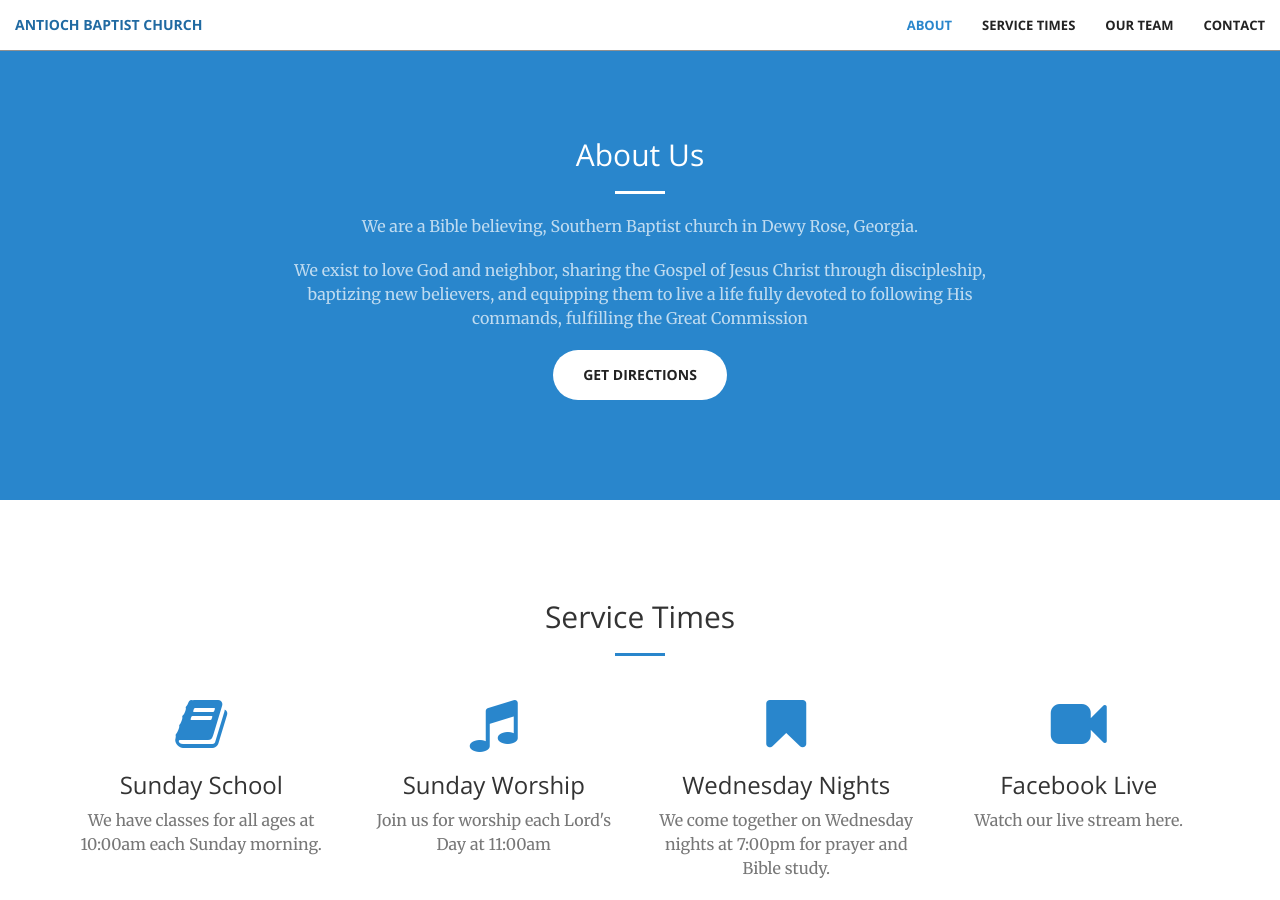
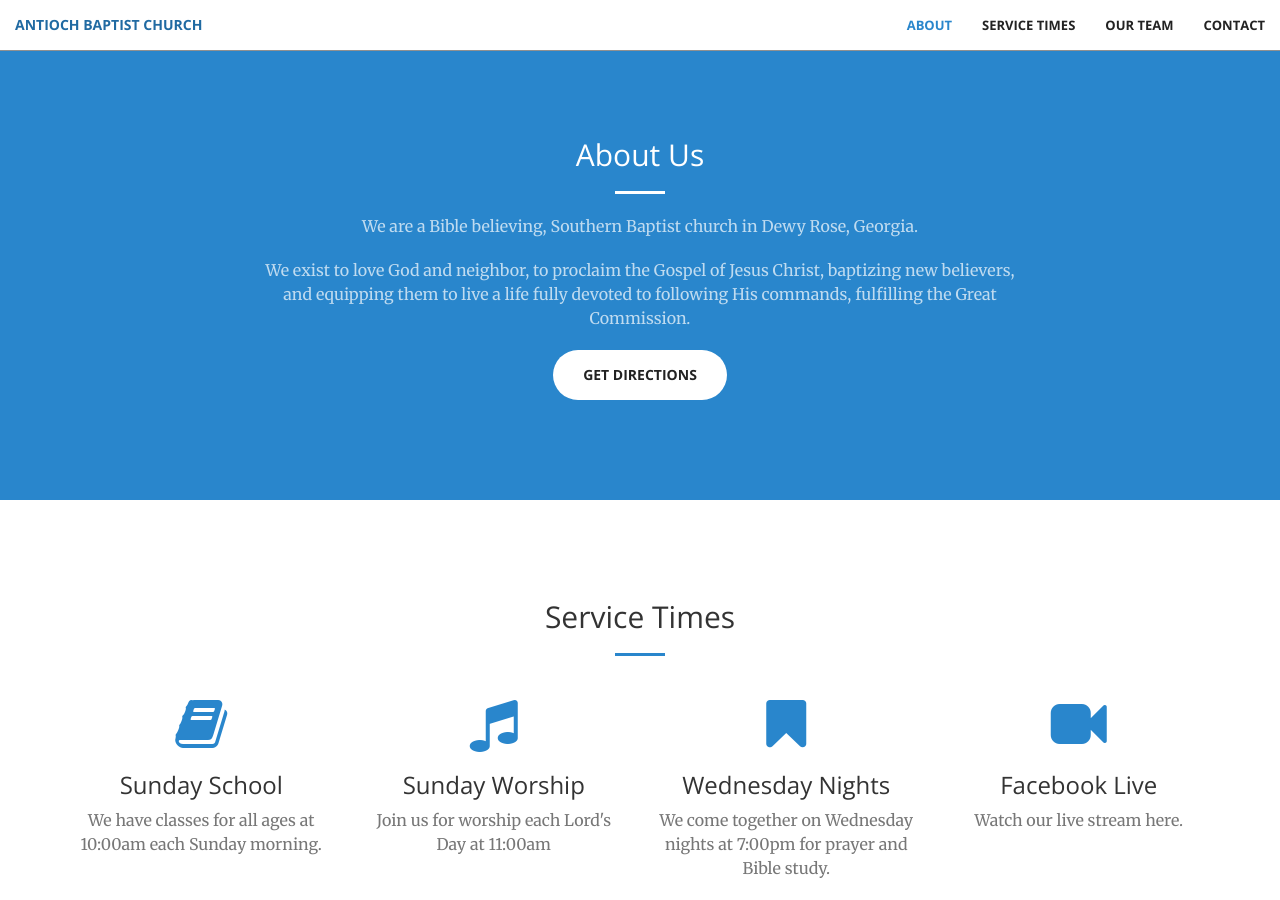
Before and after one commit to antiochbaptist/antiochbaptist.github.io, a Jekyll site: the page built from index.html, in a window 1280 px wide and 900 px high, scrolled down 862 px. Built offline with Jekyll 4.4.1, drawn with Linux system fonts in a browser that asks for light colours.

Commit message:
Update call-to-action.html

```diff
--- a/_includes/call-to-action.html
+++ b/_includes/call-to-action.html
@@ -5,7 +5,7 @@
                 <h2 class="section-heading">About Us</h2>
                 <hr class="light">
                 <p class="text-faded">We are a Bible believing, Southern Baptist church in Dewy Rose, Georgia.
-                <p class="text-faded">We exist to love God and neighbor, sharing the Gospel of Jesus Christ through discipleship, baptizing new believers, and equipping them to live a life fully devoted to following His commands, fulfilling the Great Commission</p>
+                <p class="text-faded">We exist to love God and neighbor, to proclaim the Gospel of Jesus Christ, baptizing new believers, and equipping them to live a life fully devoted to following His commands, fulfilling the Great Commission.</p>
                 <a href="https://maps.app.goo.gl/SC7kXXr2LikMhKYV9" class="btn btn-default btn-xl">Get Directions</a>
             </div>
         </div>
```
